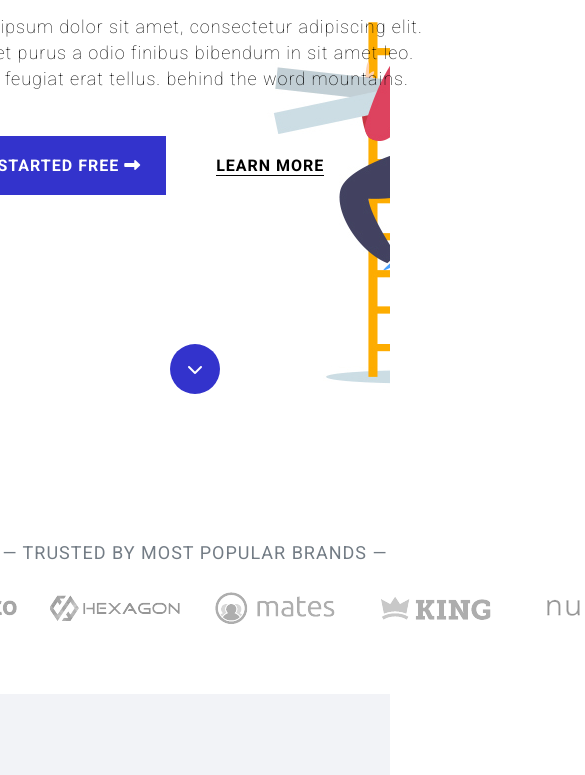
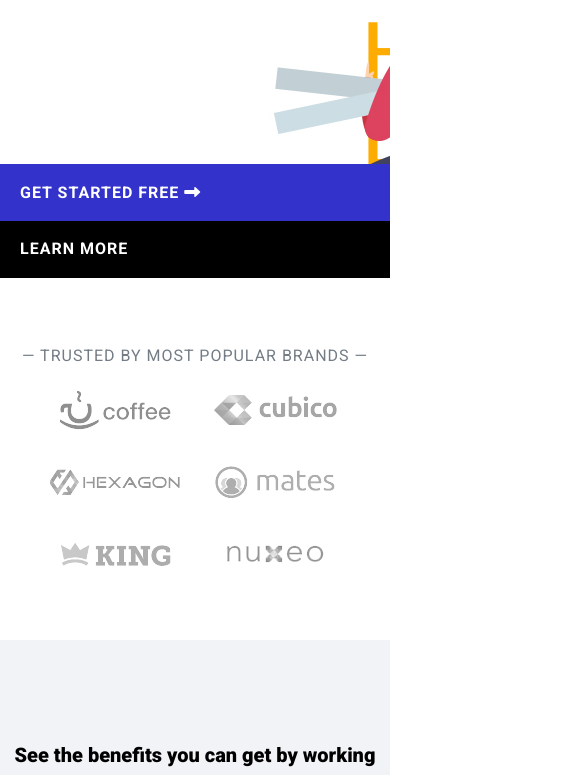
Before and after one commit to christopherldo/Masnoo, a plain HTML site: page index.html in a window 390 px wide. Shown: the part 426-1201 px from the top of the page, 585 px wide, since content can reach past the window. Drawn offline with Linux system fonts and the light colour scheme.

Commit message:
Responsivity added

```diff
--- a/index.html
+++ b/index.html
@@ -5,6 +5,7 @@
   <meta name="viewport" content="width=device-width">
   <link rel="stylesheet" href="./assets/css/reset.css">
   <link rel="stylesheet" href="./assets/css/styles.css">
+  <link rel="stylesheet" href="./assets/css/viewport.css">
   <script src="https://kit.fontawesome.com/e730d5e389.js" crossorigin="anonymous"></script>
   <script>
     function changeBackground(color, id) {
```
